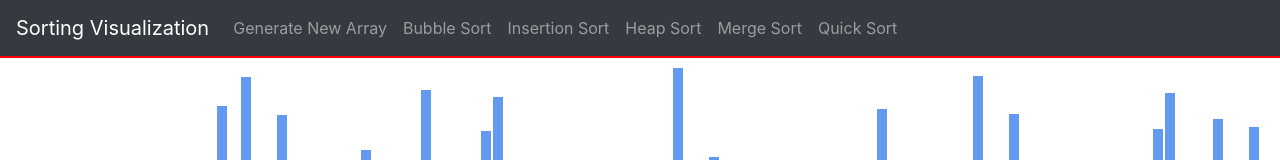
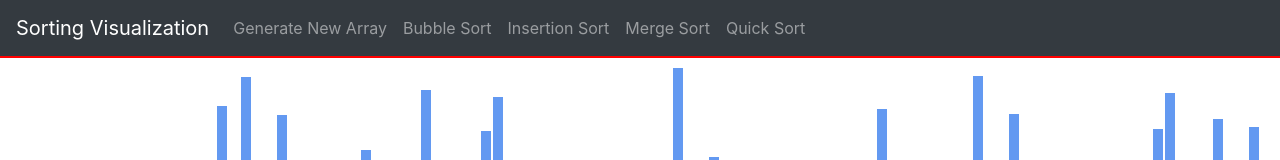
Before and after one commit to pratikpatelx/SortingVisualization, a React (Create React App) app in the folder sorting-app/: page / in a window 1280 px wide. Shown: the top 160 px of the page. Built offline with nearby package versions, Linux system fonts and the light colour scheme.

Commit message:
final updates

```diff
--- a/sorting-app/src/SortingVisualizer/SortingVisualizer.js
+++ b/sorting-app/src/SortingVisualizer/SortingVisualizer.js
@@ -180,7 +180,7 @@ function SortingVisualizer(props) {
             <Nav.Link onClick={resetArray}>Generate New Array</Nav.Link>
             <Nav.Link onClick={bubbleSort}>Bubble Sort</Nav.Link>
             <Nav.Link onClick={insertionSort}>Insertion Sort</Nav.Link>
-            <Nav.Link onClick={heapSort}>Heap Sort</Nav.Link>
+            {/* <Nav.Link onClick={heapSort}>Heap Sort</Nav.Link> */}
             <Nav.Link onClick={mergeSort}>Merge Sort</Nav.Link>
             <Nav.Link onClick={quickSort}>Quick Sort</Nav.Link>
           </Nav>
```
